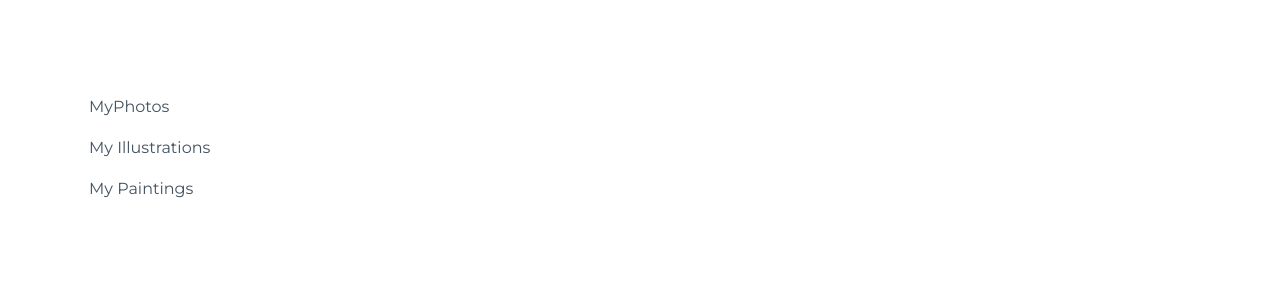
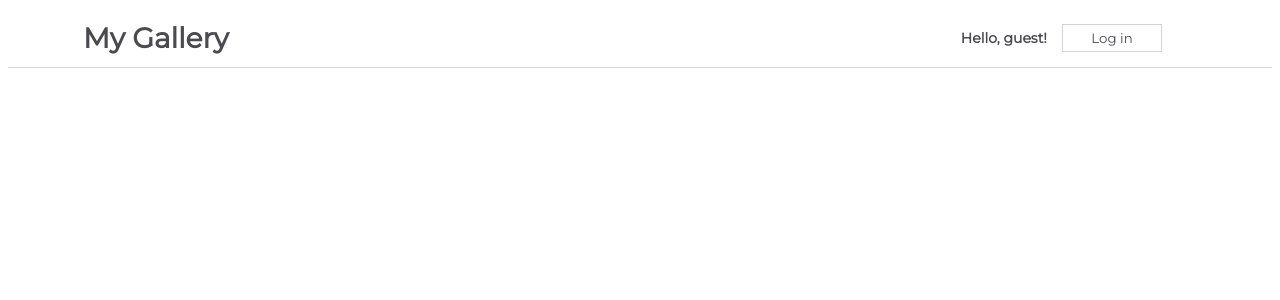
Before and after one commit to avabellaw/react-challenge, a React (Create React App) app in the folder my-app/: page / in a window 1280 px wide. Shown: the top 300 px of the page. Built offline with nearby package versions, Linux system fonts and the light colour scheme.

Commit message:
Add challenge 2 - Stateful class / interactive nav

```diff
--- a/my-app/src/App.js
+++ b/my-app/src/App.js
@@ -1,11 +1,18 @@
 import css from './App.module.css';
 import Sidebar from './components/Sidebar';
+import NavBarSimple from './components/NavBarSimple';
 import React from 'react';
 
 function App() {
   return (
     <div className={css.App}>
-        <Sidebar />
+        {
+            /* Challenge 1 */
+            //<Sidebar />
+
+            /* Challenge 2 */
+            <NavBarSimple name="Ava" />
+        }
     </div>
   );
 }
--- /dev/null
+++ b/my-app/src/components/NavBarSimple.js
@@ -0,0 +1,38 @@
+import css from './css/NavBarSimple.module.css';
+import React  from 'react';
+
+class NavBarSimple extends React.Component {
+    constructor(props){
+        super(props);
+        this.state = {
+            message: "Hello, guest",
+            buttonText: "Log in"
+        }
+    }
+
+    handleClick() {
+        this.setState((prevState, prevProps) => {
+            return {
+                message: prevState.message === "Hello, guest" ? "Hello, " + this.props.name : "Hello, guest",
+                buttonText: prevState.buttonText === "Log in" ? "Log out" : "Log in",
+            }
+        }, () => {
+            console.log(this.state.message);
+            console.log(this.state.buttonText);
+        });
+    }
+
+    render() {
+        return (
+            <div className={css.NavBar}>
+                <h1>My Gallery</h1>
+                <div>
+                    <span>{this.state.message}!</span>
+                    <button onClick={() => this.handleClick()}>{this.state.buttonText}</button>
+                </div>
+            </div>
+        );
+    }
+};
+
+export default NavBarSimple;
```
